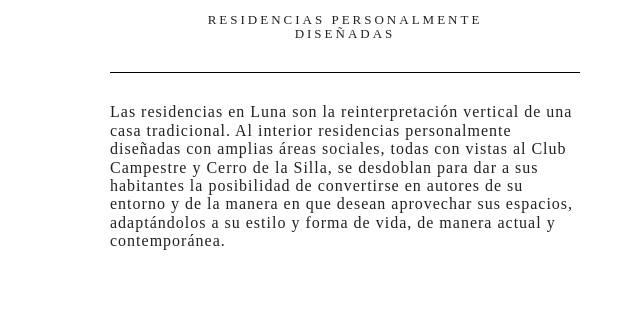
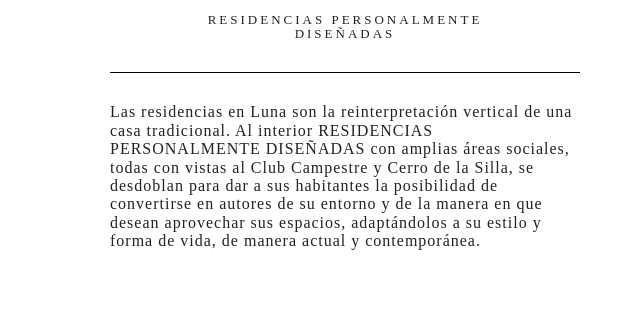
Before and after one commit to rrmonn/LunaR, a website built with Parcel: page residencias.html in a window 1280 px wide. Shown: the part 1298-1618 px from the top of the page, 0-635 px from the left. Built offline with nearby package versions, Linux system fonts and the light colour scheme; a web font is replaced by a local one.

Commit message:
Uppercase RESIDENCIAS PERSONALMENTE DISEÑADAS

```diff
--- a/residencias.html
+++ b/residencias.html
@@ -51,7 +51,7 @@
           <h2>Residencias Personalmente Diseñadas</h2>
           <hr>
           <p>
-            Las residencias en Luna son la reinterpretación vertical de una casa tradicional. Al interior residencias personalmente diseñadas con amplias áreas sociales, todas con vistas al Club Campestre y Cerro de la Silla, se desdoblan para dar a sus habitantes la posibilidad de convertirse en autores de su entorno y de la manera en que desean aprovechar sus espacios, adaptándolos a su estilo y forma de vida, de manera actual y contemporánea.
+            Las residencias en Luna son la reinterpretación vertical de una casa tradicional. Al interior RESIDENCIAS PERSONALMENTE DISEÑADAS con amplias áreas sociales, todas con vistas al Club Campestre y Cerro de la Silla, se desdoblan para dar a sus habitantes la posibilidad de convertirse en autores de su entorno y de la manera en que desean aprovechar sus espacios, adaptándolos a su estilo y forma de vida, de manera actual y contemporánea.
           </p>
         </div>
       </div>
```
